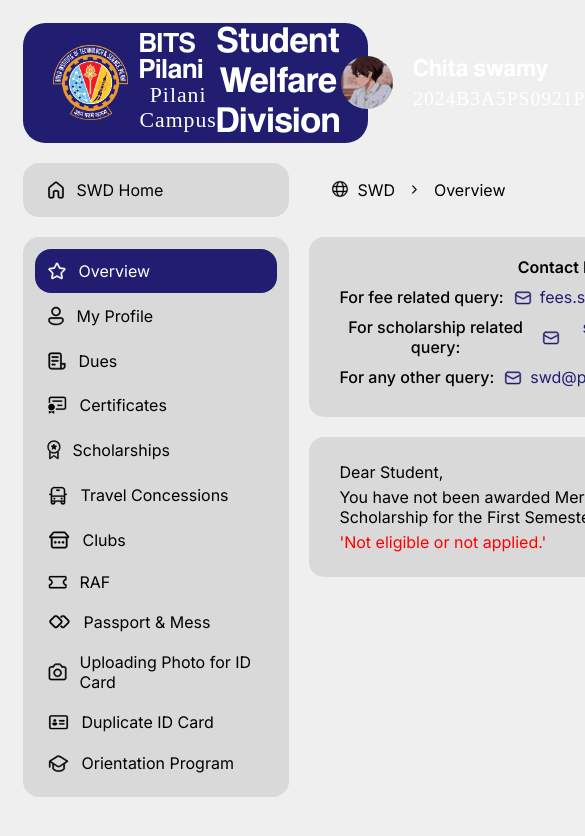
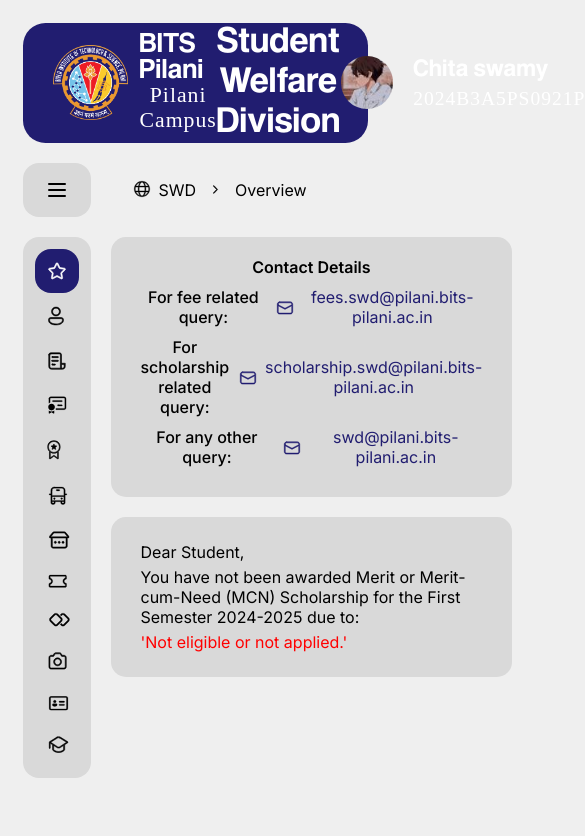
Before and after one commit to dvm-bitspilani/swd, a React (Vite) app: page /overview in a window 390 px wide. Shown: the top 836 px of the page, 585 px wide, since content can reach past the window. Built offline with nearby package versions, Linux system fonts and the light colour scheme; a web font is replaced by a local one.

Commit message:
UI: ham menu version 1

```diff
--- a/src/components/Sidebar/Sidebar.jsx
+++ b/src/components/Sidebar/Sidebar.jsx
@@ -5,15 +5,27 @@
 import { NavLink } from "react-router-dom";
 
 export default function Sidebar() {
-  const [activePage, setActivePage] = useState("Overview");
-  const handleMenuItemClick = (name) => {
-    setActivePage(name);
+  const [isClicked, setIsClicked] = useState(false);
+  const handleClick = () => {
+    setIsClicked((prev) => !prev);
   };
   return (
     <nav className={styles.sidebar}>
       <div className={styles.homebtn}>
         <img src={homeBtn} alt="Home" className={styles.homebtnIcon} />
         SWD Home
+      </div>
+      <div className={styles.hamburgerContainer}>
+        <div
+          className={isClicked ? styles.clicked : styles.hamburger}
+          onClick={handleClick}
+        >
+          <div className={styles.linesbars}>
+            <div className={`${styles.line} ${styles.line1}`}></div>
+            <div className={`${styles.line} ${styles.line2}`}></div>
+            <div className={`${styles.line} ${styles.line3}`}></div>
+          </div>
+        </div>
       </div>
       <div className={styles.menu}>
         {pages.map((item, index) => (
@@ -22,14 +34,14 @@
             to={item.url}
             className={({ isActive, isPending }) =>
               isPending
-                ? "pending"
+                ? styles.pending
                 : isActive
                 ? styles.activeMenuItem
                 : styles.menuItem
             }
           >
             <img src={item.icon} alt={item.name} className={styles.menuIcon} />
-            {item.name}
+            <div className={styles.itemName}>{item.name}</div>
           </NavLink>
         ))}
       </div>
--- a/src/components/Sidebar/Sidebar.module.scss
+++ b/src/components/Sidebar/Sidebar.module.scss
@@ -9,6 +9,162 @@
   border-radius: 16px;
   height: 25px;
   min-height: fit-content;
+}
+
+$pink: #000000;
+$dark: #292b26;
+
+@keyframes line1animation {
+  0% {
+  }
+
+  25% {
+    rotate: 30deg;
+  }
+
+  80% {
+    rotate: -45deg;
+  }
+
+  100% {
+    translate: 0px 6px;
+    rotate: -45deg;
+  }
+}
+
+@keyframes line3animation {
+  0% {
+  }
+
+  25% {
+    rotate: -30deg;
+  }
+
+  80% {
+    rotate: 45deg;
+  }
+
+  100% {
+    translate: 0px -6px;
+    rotate: 45deg;
+  }
+}
+
+@keyframes line2animation {
+  0% {
+  }
+
+  25% {
+    translate: -5px 0px;
+  }
+
+  50% {
+    translate: 3px 0px;
+    clip-path: inset(0 0 0 0);
+  }
+
+  100% {
+    translate: 3px 0px;
+    clip-path: inset(0 0 0 100%);
+  }
+}
+
+@keyframes linesbarsanimation {
+  50% {
+    border: none;
+    border-radius: 50%;
+  }
+
+  66% {
+    border-right: rgb(0, 0, 0) solid 2px;
+    border-radius: 50%;
+  }
+
+  84% {
+    border-top: rgb(0, 0, 0) solid 2px;
+    border-bottom: rgb(0, 0, 0) solid 2px;
+    border-right: rgb(0, 0, 0) solid 2px;
+    border-radius: 50%;
+  }
+
+  100% {
+    border: rgb(0, 0, 0) solid 2px;
+    border-radius: 50%;
+  }
+}
+
+@keyframes line1animation-reverse {
+  0% {
+    translate: 0px 7px;
+    rotate: -45deg;
+  }
+  20% {
+    rotate: -45deg;
+  }
+  75% {
+    rotate: 30deg;
+  }
+  100% {
+    rotate: 0deg;
+  }
+}
+
+@keyframes line3animation-reverse {
+  0% {
+    translate: 0px -7px;
+    rotate: 45deg;
+  }
+  20% {
+    rotate: 45deg;
+  }
+  75% {
+    rotate: -30deg;
+  }
+  100% {
+    rotate: 0deg;
+  }
+}
+
+@keyframes line2animation-reverse {
+  0% {
+    translate: 5px 0px;
+    clip-path: inset(0 0 0 100%);
+  }
+  50% {
+    translate: 5px 0px;
+    clip-path: inset(0 0 0 0);
+  }
+  75% {
+    translate: -5px 0px;
+  }
+  100% {
+    translate: 0px 0px;
+  }
+}
+
+@keyframes linesbarsanimation-reverse {
+  0% {
+    border: rgb(0, 0, 0) solid 1px;
+    border-radius: 50%;
+  }
+  16% {
+    border-top: rgb(0, 0, 0) solid 1px;
+    border-bottom: rgb(0, 0, 0) solid 1px;
+    border-right: rgb(0, 0, 0) solid 1px;
+    border-left: none;
+    border-radius: 50%;
+  }
+  33% {
+    border-right: rgb(0, 0, 0) solid 1px;
+    border-bottom: none;
+    border-right: none;
+    border-left: none;
+    border-radius: 50%;
+  }
+  50% {
+    border: none;
+    border-radius: 50%;
+  }
 }
 
 .sidebar {
@@ -30,6 +186,10 @@
     .homebtnIcon {
       scale: 0.75;
     }
+  }
+
+  .hamburgerContainer {
+    display: none;
   }
 
   .menu {
@@ -59,3 +219,114 @@
     }
   }
 }
+
+@media (max-width: 900px) {
+  .sidebar {
+    width: 68px;
+    .homebtn {
+      display: none;
+    }
+
+    .menuItem {
+      gap: 0px;
+    }
+    .itemName {
+      display: none;
+    }
+    .hamburgerContainer {
+      @include menuItem();
+      background-color: $themeBgColor;
+      color: #000000;
+      padding: 15px 22px;
+      height: 25px;
+
+      .hamburger {
+        display: flex;
+        justify-content: center;
+        align-items: center;
+
+        .linesbars {
+          display: flex;
+          flex-direction: column;
+          justify-content: center;
+          gap: 4px;
+          align-items: center;
+          width: 24px;
+          height: 24px;
+          border-radius: 50%;
+          .line {
+            background-color: $pink;
+            width: 18px;
+            height: 2px;
+            border-radius: 4px;
+          }
+
+          .line1,
+          .line2,
+          .line3 {
+            transition: all 0.25s;
+          }
+        }
+
+        .line1 {
+          animation: line1animation-reverse 0.3s ease-in forwards;
+        }
+
+        .line3 {
+          animation: line3animation-reverse 0.3s ease-in forwards;
+        }
+
+        .line2 {
+          animation: line2animation-reverse 0.3s ease-in forwards;
+        }
+
+        .linesbars {
+          animation: linesbarsanimation-reverse 0.3s ease-in forwards;
+        }
+      }
+      .clicked {
+        display: flex;
+        justify-content: center;
+        align-items: center;
+
+        .linesbars {
+          display: flex;
+          flex-direction: column;
+          justify-content: center;
+          gap: 4px;
+          align-items: center;
+          width: 24px;
+          height: 24px;
+          border-radius: 50%;
+          .line {
+            background-color: $pink;
+            width: 18px;
+            height: 2px;
+            border-radius: 4px;
+          }
+
+          .line1,
+          .line2,
+          .line3 {
+            transition: all 0.25s;
+          }
+        }
+
+        .line1 {
+          animation: line1animation 0.3s ease-in forwards;
+        }
+
+        .line3 {
+          animation: line3animation 0.3s ease-in forwards;
+        }
+        .line2 {
+          animation: line2animation 0.3s ease-in forwards;
+        }
+
+        .linesbars {
+          animation: linesbarsanimation 0.3s ease-in forwards;
+        }
+      }
+    }
+  }
+}
```
